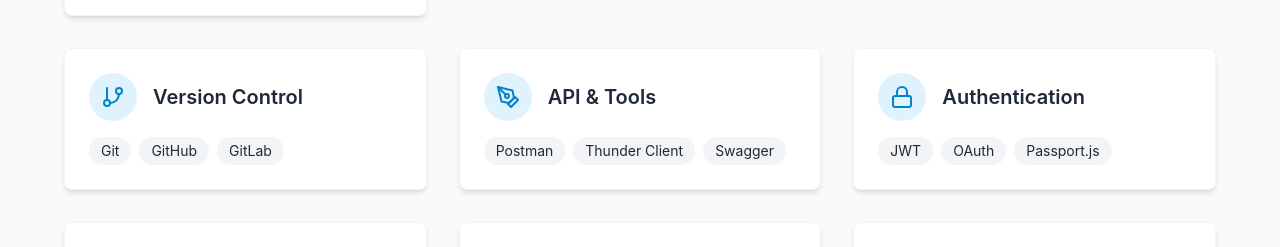
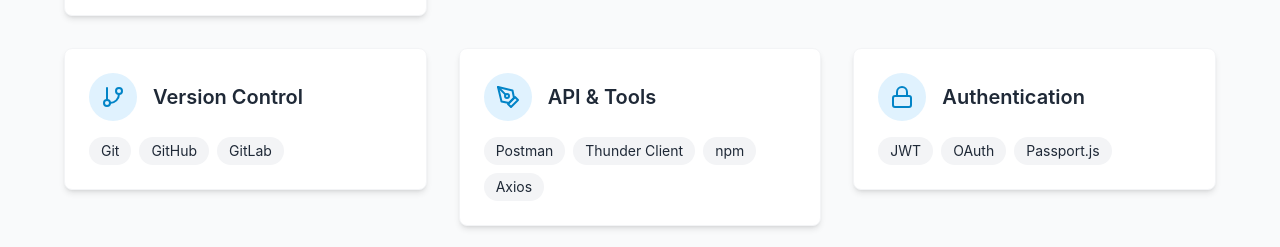
Before and after one commit to dhruvghinaiya12/personal-portfolio, a React (Vite) app: page / in a window 1280 px wide. Shown: the part 1940-2187 px from the top of the page. Built offline with nearby package versions, Linux system fonts and the light colour scheme.

Commit message:
Updated Skills.tsx

```diff
--- a/src/components/Skills.tsx
+++ b/src/components/Skills.tsx
@@ -55,7 +55,7 @@
     {
       title: 'API & Tools',
       icon: <Tool size={24} className="text-blue-600" />,
-      skills: ['Postman', 'Thunder Client', 'Swagger'],
+      skills: ['Postman', 'Thunder Client', 'npm', 'Axios'],
     },
     {
       title: 'Authentication',
```
